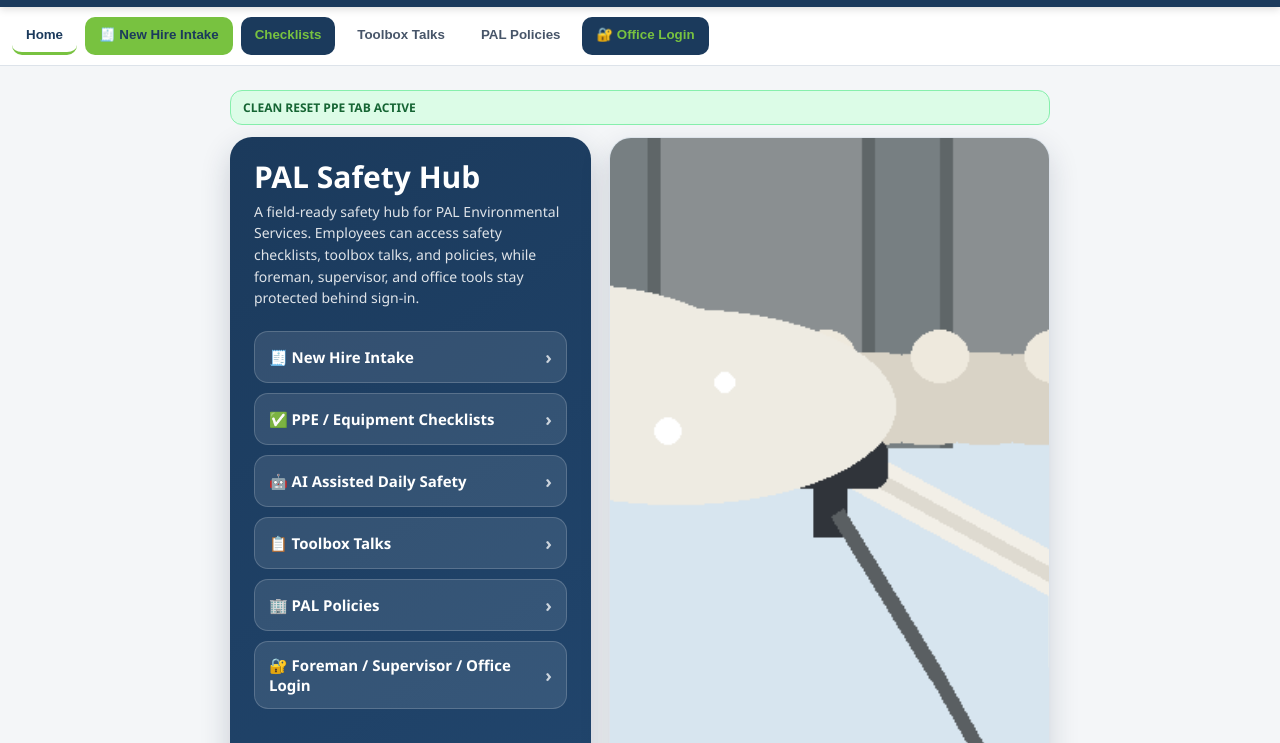
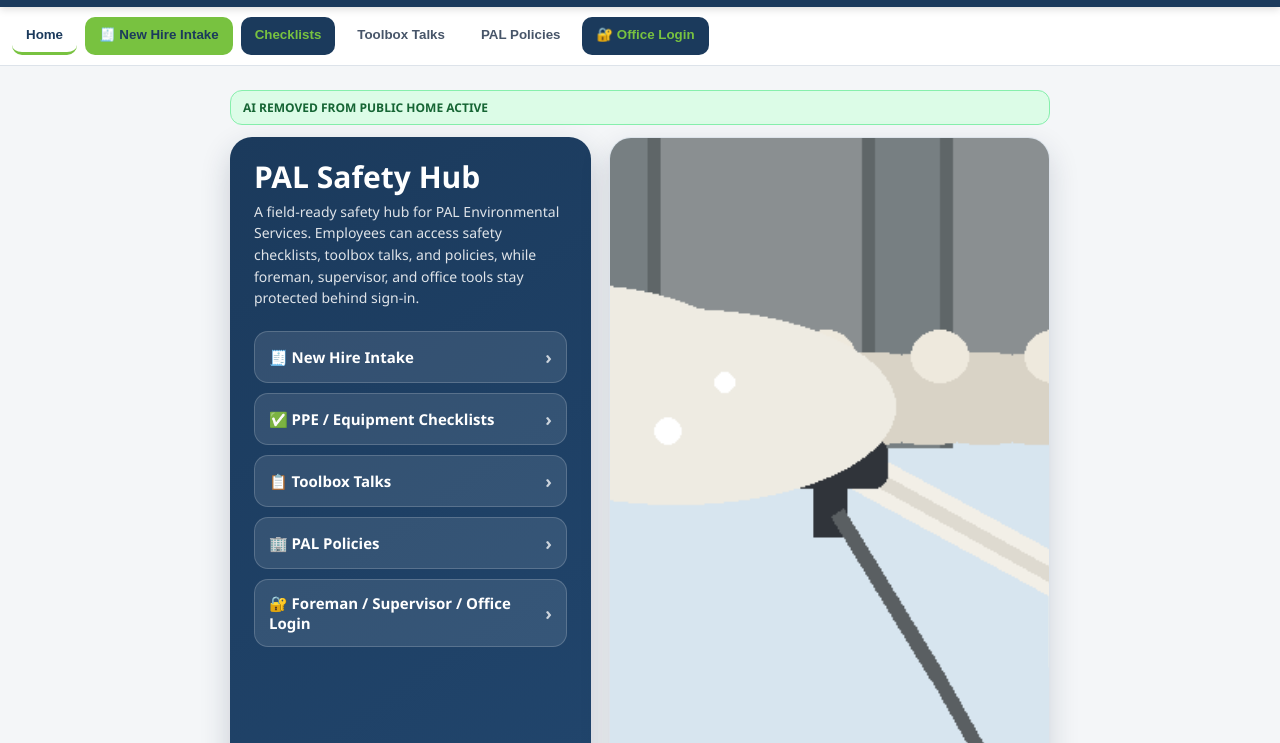
Before and after one commit to Pennjohn12/PAL-SAFETY-HUB, a plain HTML site: page index.html in a window 1280 px wide. Shown: the part 57-800 px from the top of the page. Drawn offline with Linux system fonts and the light colour scheme; no server answers.

Commit message:
Update index.html

```diff
--- a/index.html
+++ b/index.html
@@ -760,7 +760,7 @@
 
   <main class="page-wrap">
     <section class="page active" id="cover">
-      <div style="background:#dcfce7;color:#166534;border:1px solid #86efac;border-radius:12px;padding:8px 12px;margin-bottom:12px;font-size:12px;font-weight:900;">CLEAN RESET PPE TAB ACTIVE</div>
+      <div style="background:#dcfce7;color:#166534;border:1px solid #86efac;border-radius:12px;padding:8px 12px;margin-bottom:12px;font-size:12px;font-weight:900;">AI REMOVED FROM PUBLIC HOME ACTIVE</div>
       <div class="home-dashboard">
         <div class="home-panel">
           <div>
@@ -770,7 +770,6 @@
             <div class="home-menu" aria-label="Home Navigation">
               <button onclick="startPublicNewHireIntake()"><span>🧾 New Hire Intake</span><span class="arrow">›</span></button>
               <button onclick="showPage('employee-safety')"><span>✅ PPE / Equipment Checklists</span><span class="arrow">›</span></button>
-              <button onclick="showPage('ai-daily-safety')"><span>🤖 AI Assisted Daily Safety</span><span class="arrow">›</span></button>
               <button onclick="showPage('toolbox-talks')"><span>📋 Toolbox Talks</span><span class="arrow">›</span></button>
               <button onclick="showPage('pal-policies')"><span>🏢 PAL Policies</span><span class="arrow">›</span></button>
               <button onclick="window.location.href='projects.html'"><span>🔐 Foreman / Supervisor / Office Login</span><span class="arrow">›</span></button>
```
